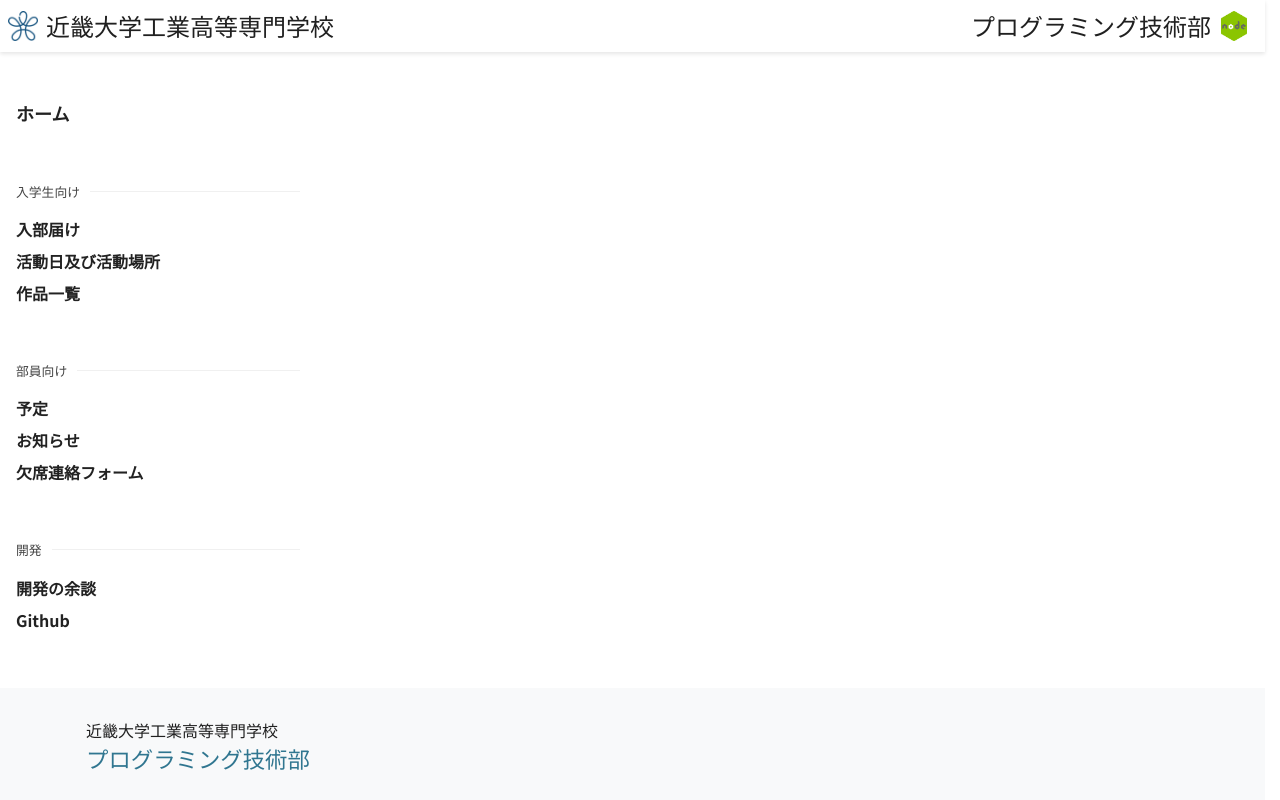
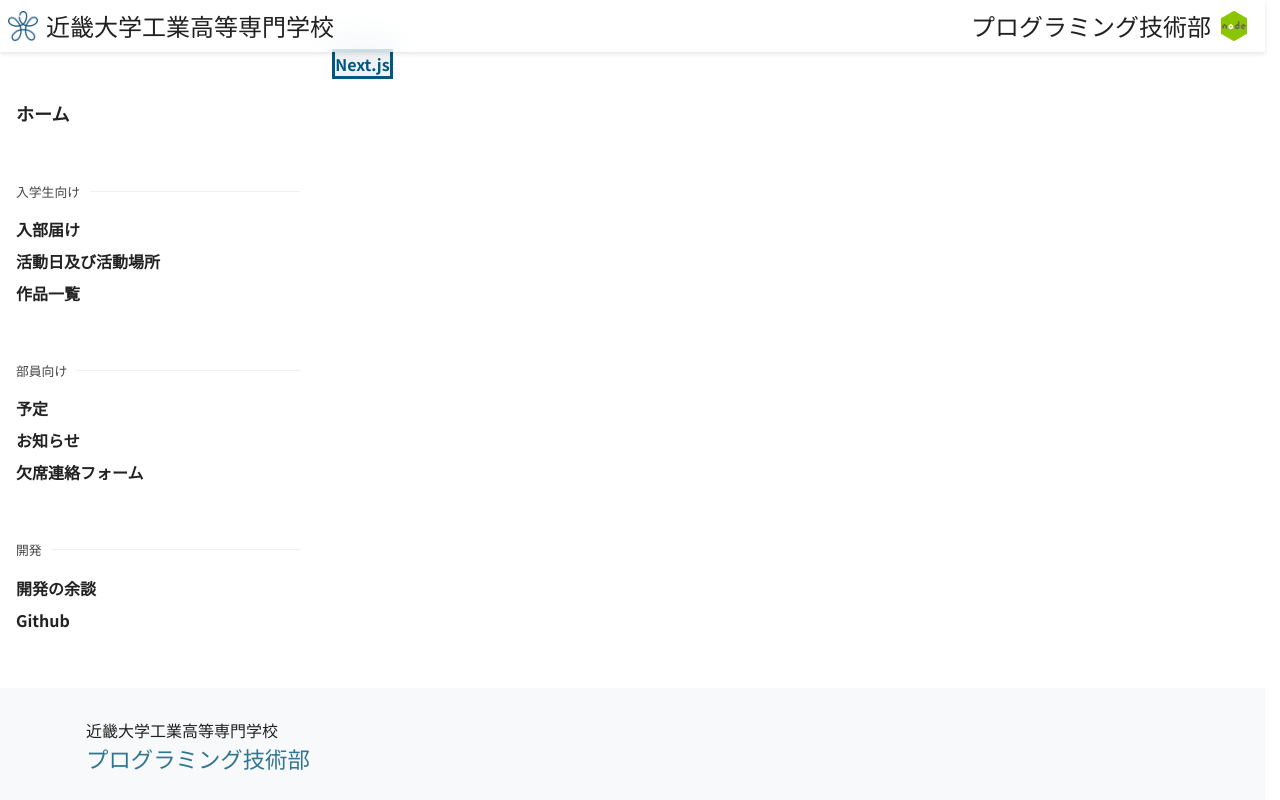
Before and after one commit to mokkun55/procon-homepage, a Next.js app: page /Works in a window 1280 px wide. Shown: the top 800 px of the page. Built offline with nearby package versions, Linux system fonts and the light colour scheme.

Commit message:
css追加

```diff
--- a/src/app/Works/page.tsx
+++ b/src/app/Works/page.tsx
@@ -1,5 +1,10 @@
+import { Tags } from '@/components/ui/tags'
 import styles from './page.module.scss'
 
 export default function Works() {
-  return <div className={styles.container} />
+  return (
+    <div className={styles.container}>
+      <Tags text="Next.js" />
+    </div>
+  )
 }
--- a/src/components/ui/tags/index.module.css
+++ b/src/components/ui/tags/index.module.css
@@ -1,7 +1,12 @@
-.tags .text {
+.tags {
   flex: auto;
   margin: 0;
   padding: 0;
-  color: blue;
-  font-weight: 700;
+}
+.tags .text {
+  background-color: #EEF2F5;
+  padding: 5;
+  color: #005780;
+  font-weight: bold;
+  border: solid 3px #005780;
 }/*# sourceMappingURL=index.module.css.map */
--- a/src/components/ui/tags/index.module.scss
+++ b/src/components/ui/tags/index.module.scss
@@ -1,11 +1,17 @@
 .tags {
+  flex: auto;
+  margin: 0;
+  // margin-top: 10;
+  padding: 0;
+  // padding-top: 10;
 
   .text{
-    flex: auto;
-    margin: 0;
-    padding: 0;
-    color: blue;
-    font-weight: 700;
+    background-color: #EEF2F5;
+    padding: 5;
+    color: #005780;
+    font-weight: bold;
+    border: solid 3px #005780;
+
   }
 
 }
```
Also changed, not shown: 1 other file (tests, documents, lock files or other folders).
